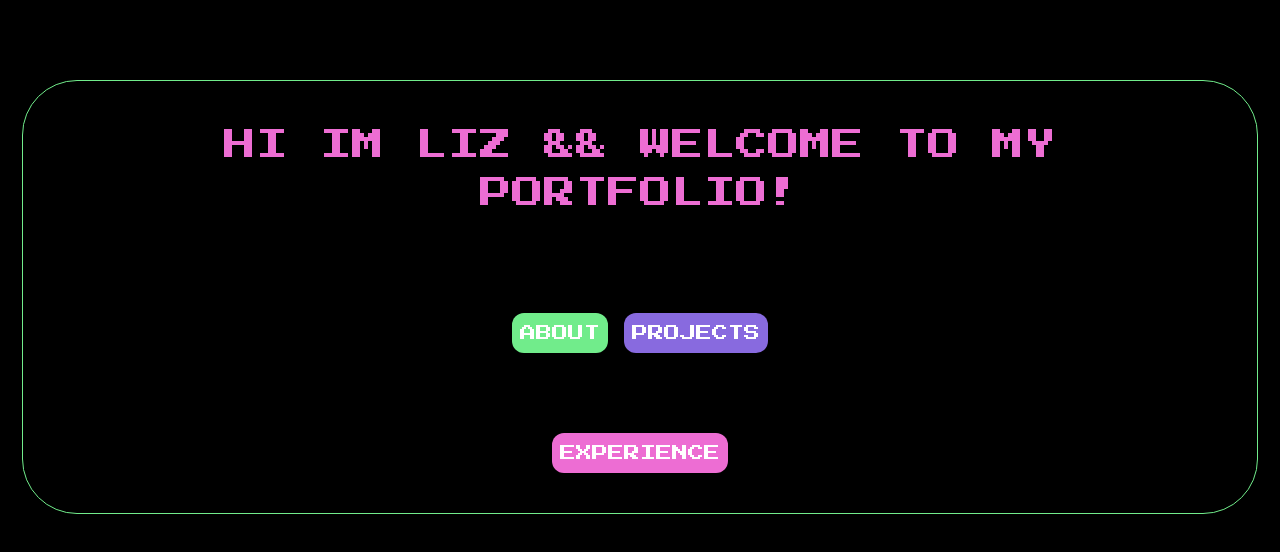
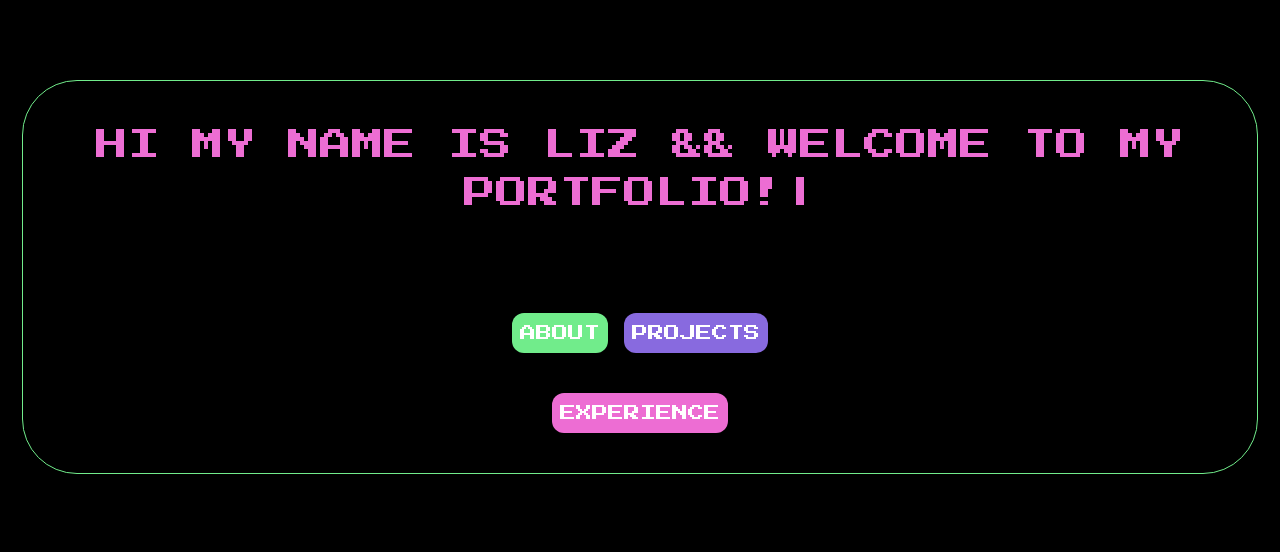
Before and after one commit to lizzzyCodes/elizabeth-c, a Next.js app: page / in a window 1280 px wide. Shown: the top 552 px of the page. Built offline with nearby package versions, Linux system fonts and the light colour scheme.

Commit message:
fixed the animation to load once

```diff
--- a/app/pages/resume/page.tsx
+++ b/app/pages/resume/page.tsx
@@ -1,6 +1,6 @@
 import Experience from "@/components/experience";
 import Navbar from "@/components/navbar";
-import Skills from "@/components/skills";
+import Skills from "@/components/Skills";
 import { ExperienceData, InternData, logos } from "@/lib/data";
 
 // overall page for resume
--- /dev/null
+++ b/components/TypingAnimation.tsx
@@ -0,0 +1,34 @@
+import { TypeAnimation } from "react-type-animation";
+import { useState, useEffect } from "react";
+
+const TypingAnimation = () => {
+   const [hasAnimated, setHasAnimated] = useState(false);
+
+  useEffect(() => {
+    const hasVisited = sessionStorage.getItem("hasVisited");
+
+    if (!hasVisited) {
+      setHasAnimated(true);
+      sessionStorage.setItem("hasVisited", "true");
+    }
+  }, []);
+  return (
+    <div>
+      {hasAnimated && (
+        <TypeAnimation
+          sequence={["hi my name is liz && welcome to my portfolio!"]}
+          repeat={0}
+          cursor={true}
+          speed={1}
+        />
+      )}
+      {!hasAnimated && (
+        <div className="text-[#ED6DD3] text-[32px] lg:text-[55px] p-10 text-center font-press-start uppercase mb-4">
+          <h1> hi im liz && welcome to my portfolio!</h1>
+        </div>
+      )}
+    </div>
+  );
+};
+
+export default TypingAnimation;
--- a/components/intro.tsx
+++ b/components/intro.tsx
@@ -4,9 +4,9 @@ import Clouds from "@/app/src/img/clouds.png";
 import SmallCloud from "@/app/src/img/smallcloud.png";
 import Image from "next/image";
 import { useState } from "react";
-import TypeAnimationComponent from "./utils";
-import Typewriter from "./utils";
 import Heading from "./heading";
+import TypingAnimation from "./TypingAnimation";
+import Typewriter from "typewriter-effect";
 
 export default function Intro() {
   return (
@@ -17,7 +17,7 @@ export default function Intro() {
             about="heading"
             className=" text-[#ED6DD3] text-[32px] lg:text-[55px] p-10 text-center font-press-start uppercase mb-4"
           >
-            <h1> hi im liz && welcome to my portfolio!</h1>
+            <TypingAnimation />
           </div>
           <div about="button section" className="">
             <div
@@ -31,10 +31,7 @@ export default function Intro() {
                 text="projects"
               />
             </div>
-            <div
-              about="centered button"
-              className="p-10 flex justify-center "
-            >
+            <div about="centered button" className="pb-10 flex justify-center ">
               <Button
                 link="/pages/resume"
                 color="bg-[#ED6DD3]"
--- a/components/projectabout.tsx
+++ b/components/projectabout.tsx
@@ -1,5 +1,5 @@
 // This is component for the projects page which is reausable through out project layouts
-import Subheading from "./subheading"
+import Subheading from "./Subheading"
 
 export default function About( { subheading, text } : { subheading:string, text:string }) {
   return (
```
